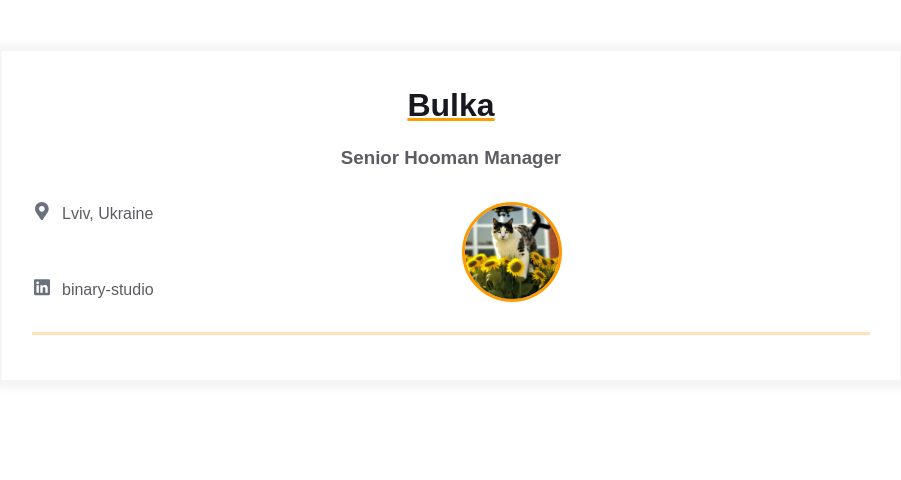
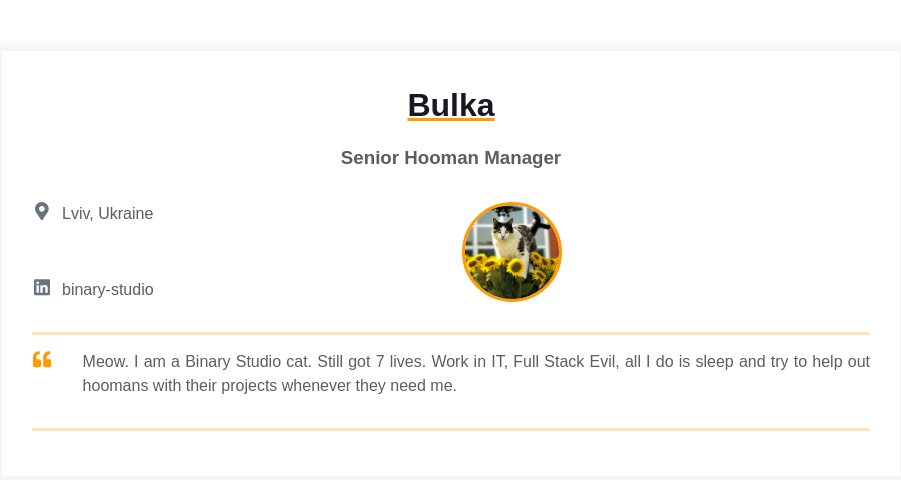
Before and after one commit to stepan-mateiko/homepage, a plain HTML site: page index.html in a window 1280 px wide. Shown: the whole page, without its empty margins (189-1090 px from the left). Drawn offline with Linux system fonts and the light colour scheme.

Commit message:
added intro

```diff
--- a/index.html
+++ b/index.html
@@ -70,6 +70,32 @@
               <div class="contact-info__block"></div>
             </div>
           </div>
+          <div class="resume__block">
+            <div class="intro">
+              <div class="intro__icon-wrapper">
+                <svg
+                  class="intro__icon"
+                  xmlns="http://www.w3.org/2000/svg"
+                  viewBox="0 0 512 512"
+                >
+                  <path
+                    d="M464 256h-80v-64c0-35.3 28.7-64 64-64h8c13.3 0 24-10.7
+                    24-24V56c0-13.3-10.7-24-24-24h-8c-88.4 0-160 71.6-160 160v240c0
+                    26.5 21.5 48 48 48h128c26.5 0 48-21.5
+                    48-48V304c0-26.5-21.5-48-48-48zm-288 0H96v-64c0-35.3 28.7-64
+                    64-64h8c13.3 0 24-10.7 24-24V56c0-13.3-10.7-24-24-24h-8C71.6
+                    32 0 103.6 0 192v240c0 26.5 21.5 48 48 48h128c26.5 0 48-21.5
+                    48-48V304c0-26.5-21.5-48-48-48z"
+                  ></path>
+                </svg>
+              </div>
+              <p class="intro_text">
+                Meow. I am a Binary Studio cat. Still got 7 lives. Work in IT,
+                Full Stack Evil, all I do is sleep and try to help out hoomans
+                with their projects whenever they need me.
+              </p>
+            </div>
+          </div>
         </div>
       </div>
     </main>
```
